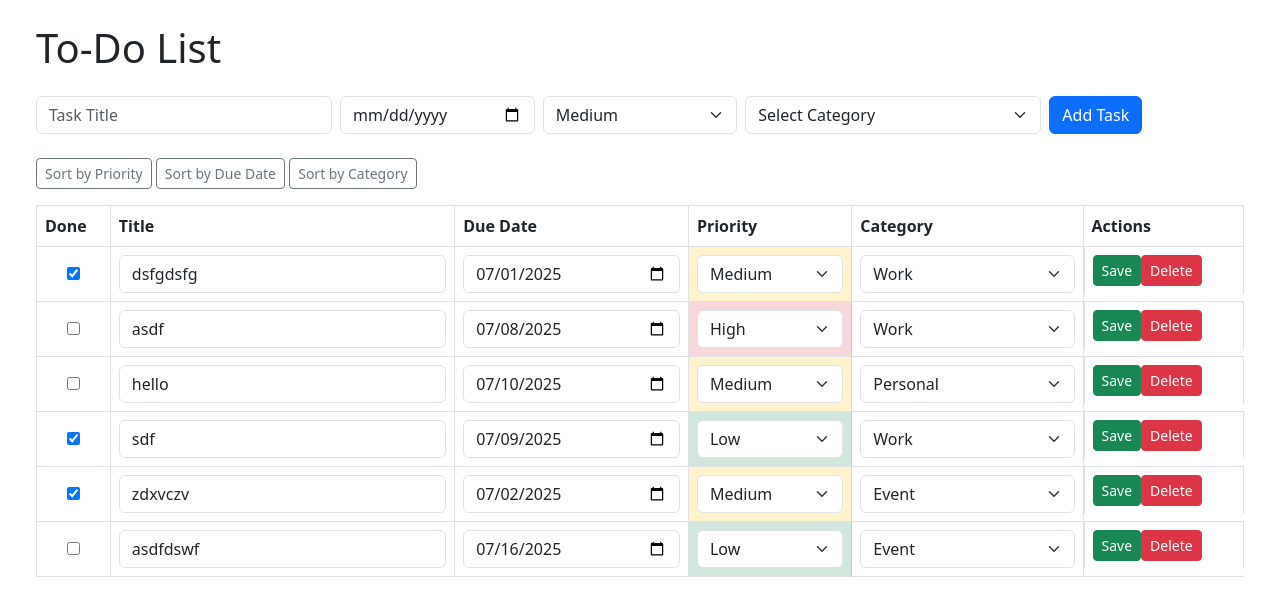
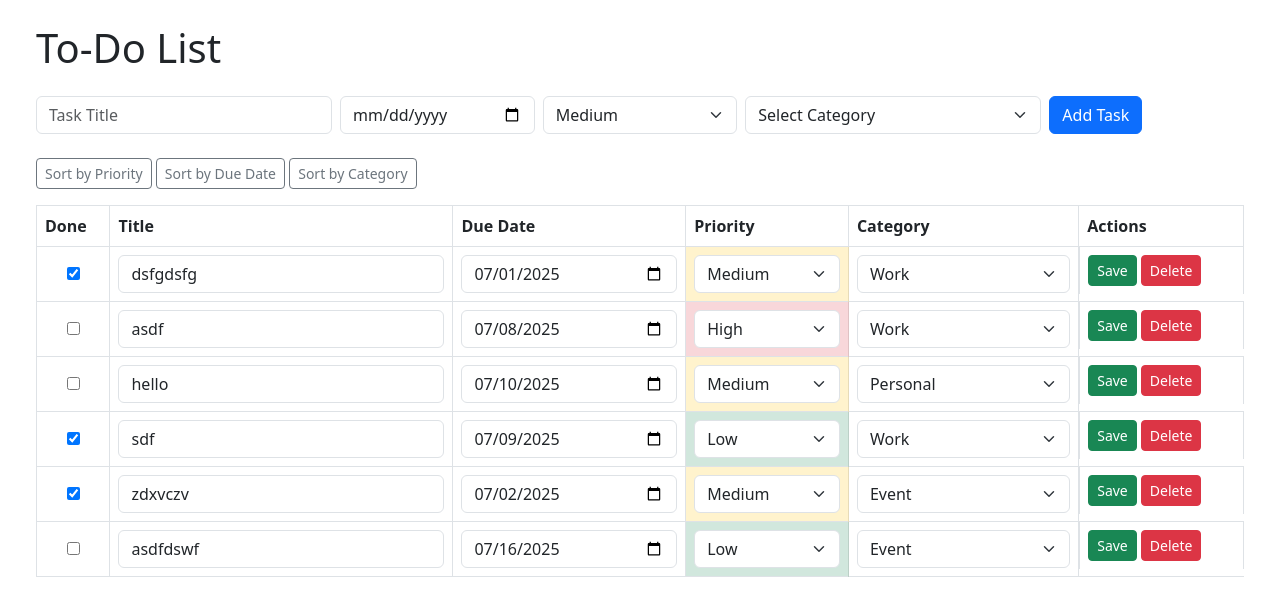
Before and after one commit to SherminChaiJM/toDoListProject3, a Flask app: page / in a window 1280 px wide. Shown: the top 616 px of the page. Run offline with Flask 3, Linux system fonts and the light colour scheme.

Commit message:
Update index.html

```diff
--- a/toDoListProject3/templates/index.html
+++ b/toDoListProject3/templates/index.html
@@ -110,7 +110,7 @@
                             </select>
                         </td>
                         <!-- Save and Delete Buttons -->
-                        <td class="d-flex">
+                        <td class="d-flex gap-1">
                             <button class="btn btn-success btn-sm" type="submit">Save</button>
                             <a href="/delete/{{ task.id }}" class="btn btn-danger btn-sm">Delete</a>
                         </td>
```
